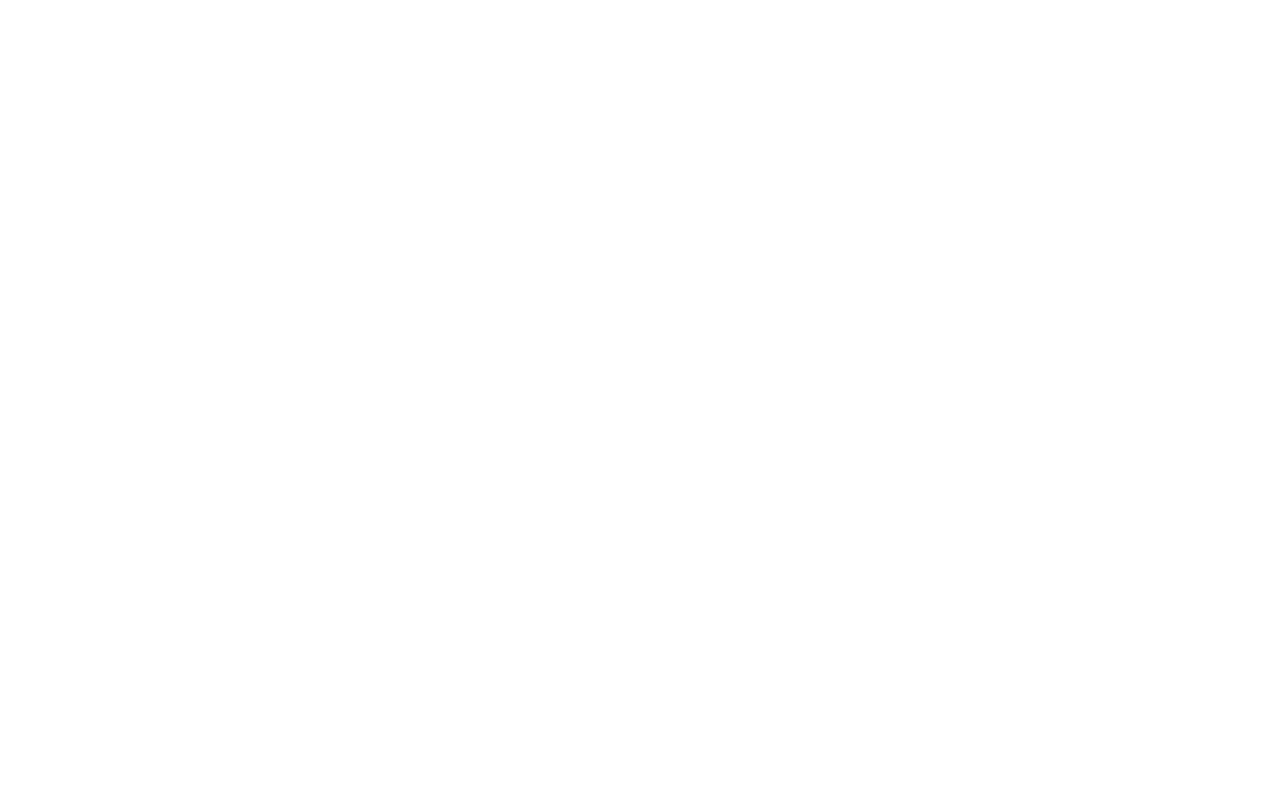
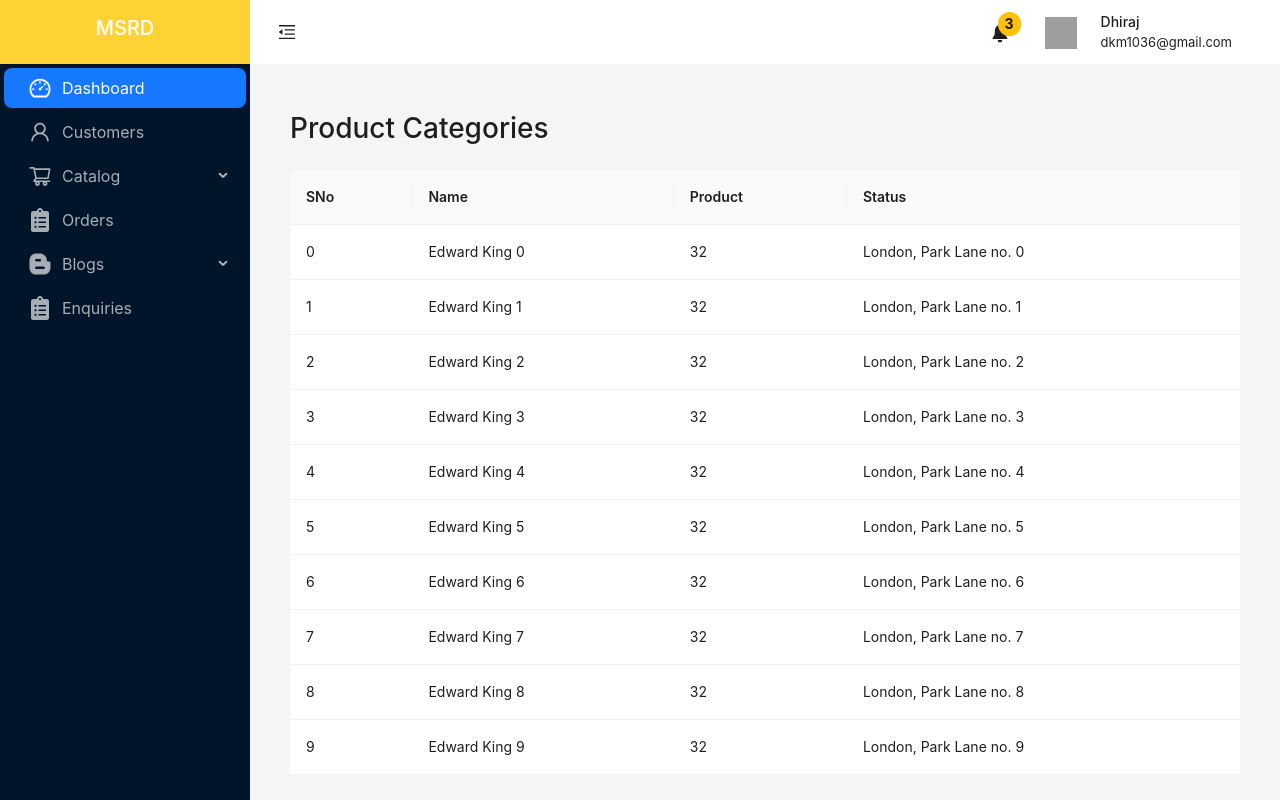
Before and after one commit to dhiraj13/ecommerce-admin, a React (Create React App) app: page /admin/category-list in a window 1280 px wide. Before the commit this address had no page. Built offline with nearby package versions, Linux system fonts and the light colour scheme; grey boxes are pictures that could not be loaded.

Commit message:
add brand, category, color, and product lists pages

```diff
--- a/src/App.js
+++ b/src/App.js
@@ -10,6 +10,10 @@
 import Blogcatlist from "./pages/Blogcatlist";
 import Orders from "./pages/Orders";
 import Customers from "./pages/Customers";
+import Colorlist from "./pages/Colorlist";
+import Categorylist from "./pages/Categorylist";
+import Brandlist from "./pages/Brandlist";
+import Productlist from "./pages/Productlist";
 
 function App() {
   return (
@@ -25,6 +29,10 @@
           <Route path="blog-category-list" element={<Blogcatlist />} />
           <Route path="orders" element={<Orders />} />
           <Route path="customers" element={<Customers />} />
+          <Route path="color-list" element={<Colorlist />} />
+          <Route path="category-list" element={<Categorylist />} />
+          <Route path="brand-list" element={<Brandlist />} />
+          <Route path="product-list" element={<Productlist />} />
         </Route>
       </Routes>
     </Router>
--- /dev/null
+++ b/src/pages/Brandlist.js
@@ -0,0 +1,40 @@
+import { Table } from "antd";
+const Brandlist = () => {
+  const columns = [
+    {
+      title: "SNo",
+      dataIndex: "key",
+    },
+    {
+      title: "Name",
+      dataIndex: "name",
+    },
+    {
+      title: "Product",
+      dataIndex: "product",
+    },
+    {
+      title: "Status",
+      dataIndex: "status",
+    },
+  ];
+  const data1 = [];
+  for (let i = 0; i < 46; i++) {
+    data1.push({
+      key: i,
+      name: `Edward King ${i}`,
+      product: 32,
+      status: `London, Park Lane no. ${i}`,
+    });
+  }
+  return (
+    <div>
+      <h3 className="mb-4">Brands</h3>
+      <div>
+        <Table columns={columns} dataSource={data1} />
+      </div>
+    </div>
+  );
+};
+
+export default Brandlist;
--- /dev/null
+++ b/src/pages/Categorylist.js
@@ -0,0 +1,40 @@
+import { Table } from "antd";
+const Categorylist = () => {
+  const columns = [
+    {
+      title: "SNo",
+      dataIndex: "key",
+    },
+    {
+      title: "Name",
+      dataIndex: "name",
+    },
+    {
+      title: "Product",
+      dataIndex: "product",
+    },
+    {
+      title: "Status",
+      dataIndex: "status",
+    },
+  ];
+  const data1 = [];
+  for (let i = 0; i < 46; i++) {
+    data1.push({
+      key: i,
+      name: `Edward King ${i}`,
+      product: 32,
+      status: `London, Park Lane no. ${i}`,
+    });
+  }
+  return (
+    <div>
+      <h3 className="mb-4">Product Categories</h3>
+      <div>
+        <Table columns={columns} dataSource={data1} />
+      </div>
+    </div>
+  );
+};
+
+export default Categorylist;
--- /dev/null
+++ b/src/pages/Colorlist.js
@@ -0,0 +1,40 @@
+import { Table } from "antd";
+const Colorlist = () => {
+  const columns = [
+    {
+      title: "SNo",
+      dataIndex: "key",
+    },
+    {
+      title: "Name",
+      dataIndex: "name",
+    },
+    {
+      title: "Product",
+      dataIndex: "product",
+    },
+    {
+      title: "Status",
+      dataIndex: "status",
+    },
+  ];
+  const data1 = [];
+  for (let i = 0; i < 46; i++) {
+    data1.push({
+      key: i,
+      name: `Edward King ${i}`,
+      product: 32,
+      status: `London, Park Lane no. ${i}`,
+    });
+  }
+  return (
+    <div>
+      <h3 className="mb-4">Colors</h3>
+      <div>
+        <Table columns={columns} dataSource={data1} />
+      </div>
+    </div>
+  );
+};
+
+export default Colorlist;
--- /dev/null
+++ b/src/pages/Productlist.js
@@ -0,0 +1,40 @@
+import { Table } from "antd";
+const Productlist = () => {
+  const columns = [
+    {
+      title: "SNo",
+      dataIndex: "key",
+    },
+    {
+      title: "Name",
+      dataIndex: "name",
+    },
+    {
+      title: "Product",
+      dataIndex: "product",
+    },
+    {
+      title: "Status",
+      dataIndex: "status",
+    },
+  ];
+  const data1 = [];
+  for (let i = 0; i < 46; i++) {
+    data1.push({
+      key: i,
+      name: `Edward King ${i}`,
+      product: 32,
+      status: `London, Park Lane no. ${i}`,
+    });
+  }
+  return (
+    <div>
+      <h3 className="mb-4">Products</h3>
+      <div>
+        <Table columns={columns} dataSource={data1} />
+      </div>
+    </div>
+  );
+};
+
+export default Productlist;
```
